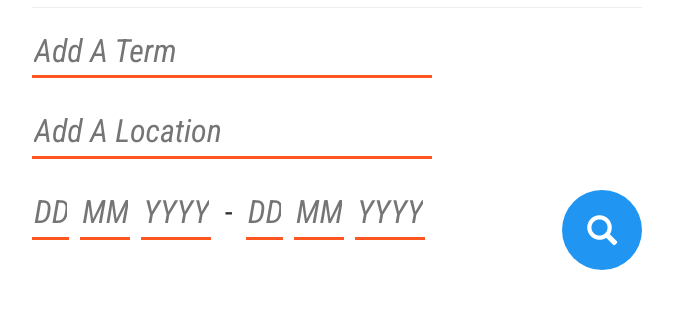
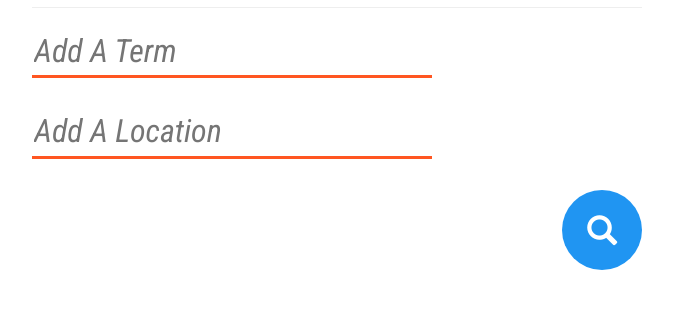
Before and after one commit to ormiret/tinfoil-hat, a PHP site: page / in a window 1280 px wide. Shown: the part 132-441 px from the top of the page, without its empty margins (303-976 px from the left). Run offline with PHP 8.4, Linux system fonts and the light colour scheme; some libraries are stand-ins or nearby versions.

Commit message:
Remove dates from front page search since we don't have any dates in teh DB yet.

```diff
--- a/front-end/index.php
+++ b/front-end/index.php
@@ -16,13 +16,13 @@ print_common_header($long_app_title);
             <form action="results.php" method="get">
               <input name="term" id="term" type="text" placeholder="Add A Term"> <br/>
               <input name="location" id="location" type="text" class="typeahead" placeholder="Add A Location"/> <br/>
-              <input name="from_day" id="from_day" class="day" type="text" placeholder="DD"/>
-              <input name="from_month" id="from_month" class="month" type="text" placeholder="MM"/>
-              <input name="from_year" id="from_year" class="year" type="text" placeholder="YYYY"/>
-              <span class="date_hyphen">-</span>
-              <input name="to_day" id="to_day" class="day" type="text" placeholder="DD"/>
-              <input name="to_month" id="to_month" class="month" type="text" placeholder="MM"/>
-              <input name="to_year" id="to_year" class="year" type="text" placeholder="YYYY"/>
+<!--               <input name="from_day" id="from_day" class="day" --> <!-- type="text" placeholder="DD"/>  -->
+<!--               <input name="from_month" id="from_month" class="month" --> <!-- type="text" placeholder="MM"/>  -->
+<!--               <input name="from_year" id="from_year" class="year" --> <!-- type="text" placeholder="YYYY"/>  -->
+<!--               <span class="date_hyphen">-</span> -->
+<!--               <input name="to_day" id="to_day" class="day" type="text" --> <!-- placeholder="DD"/>  -->
+<!--               <input name="to_month" id="to_month" class="month" --> <!-- type="text" placeholder="MM"/>  -->
+<!--               <input name="to_year" id="to_year" class="year" --> <!-- type="text" placeholder="YYYY"/>  -->
 
               <button class="glyphicon glyphicon-search"></button>
             </form>
```
